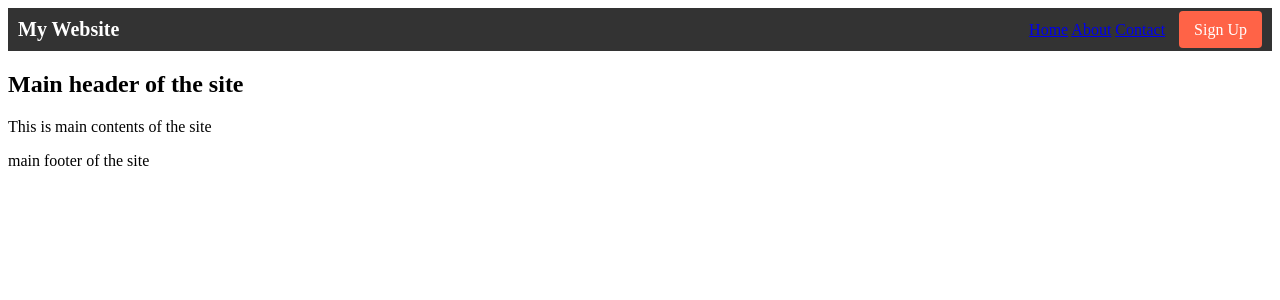
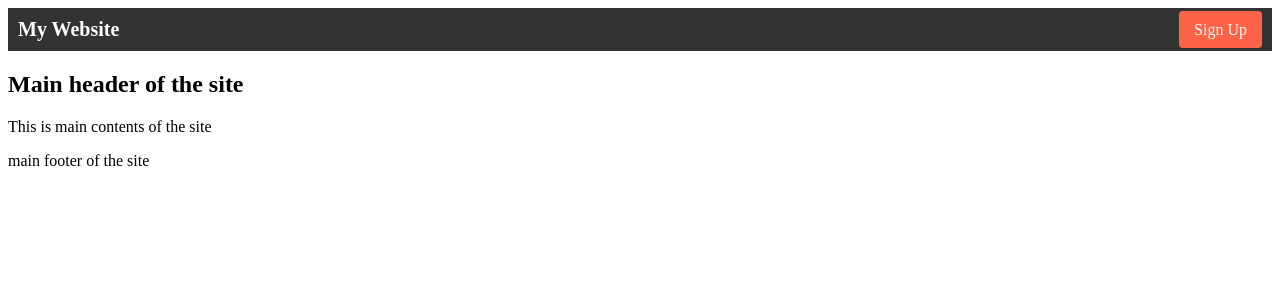
Before and after one commit to AwsSG/revfinance, a Flask app: page / in a window 1280 px wide. Shown: the top 300 px of the page. Run offline with Flask 2, Linux system fonts and the light colour scheme.

Commit message:
anchors deleted.

```diff
--- a/templates/base.html
+++ b/templates/base.html
@@ -17,9 +17,6 @@
           <a href="#" class="logo">My Website</a>
         </div>
         <div class="nav-right">
-          <a href="#">Home</a>
-          <a href="#">About</a>
-          <a href="#">Contact</a>
           <a href="#" class="signup-btn">Sign Up</a>
         </div>
       </nav>
```
